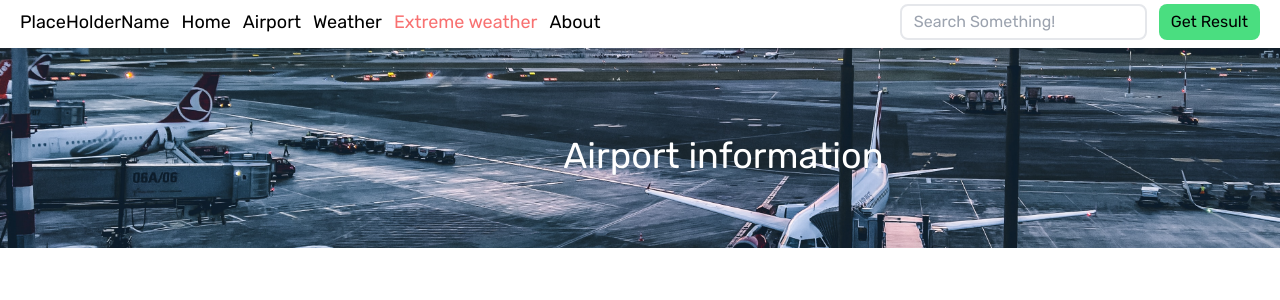
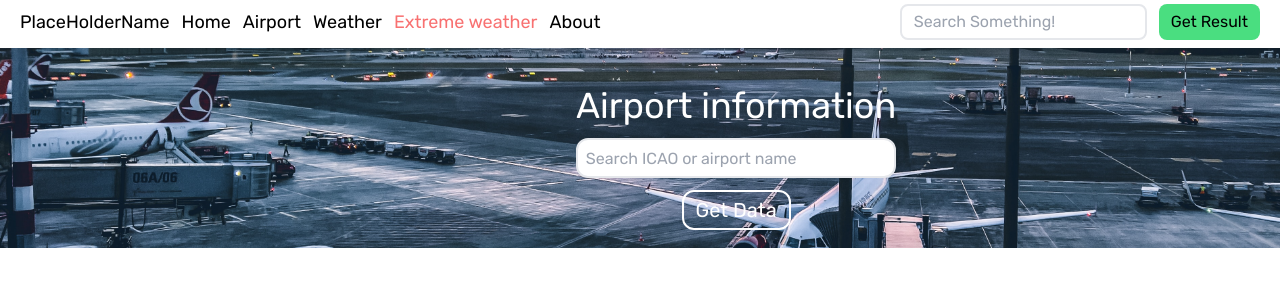
Before and after one commit to mason23zh/Flight_App_Full, a React (Create React App) app in the folder client/: page /airport in a window 1280 px wide. Shown: the top 300 px of the page. Built offline with nearby package versions, Linux system fonts and the light colour scheme; no server answers.

Commit message:
added AirportDisplay template; added AirportList template; hooked up backend api in Airport component

```diff
--- a/client/src/App.jsx
+++ b/client/src/App.jsx
@@ -1,5 +1,3 @@
-import { useCallback, useEffect } from "react";
-import axios from "axios";
 import { Route, Routes } from "react-router-dom";
 import Home from "./component/Home";
 import About from "./component/About";
@@ -10,19 +8,6 @@ import Weather from "./component/Weather";
 import ExtremeWeather from "./component/ExtremeWeather";
 
 const App = () => {
-    const connectTest = useCallback(async () => {
-        const response = await axios.get("http://localhost:8001/api/v1/airports/all-airports");
-        console.log(response.data.data.data);
-        console.log(response.data.data.data.length);
-        const airports = response.data.data.data;
-        console.log(airports);
-        return response;
-    }, []);
-
-    useEffect(() => {
-        connectTest().catch((e) => console.error(e));
-    }, [connectTest]);
-
     return (
         <Routes>
             <Route path="/" element={<Layout />}>
--- a/client/src/api.js
+++ /dev/null
@@ -1,10 +0,0 @@
-import axios from "axios";
-
-export const connectTest = async () => {
-    const response = await axios.get("http://localhost:8001/api/v1/airports/all-airports");
-    console.log(response.data.data.data);
-    console.log(response.data.data.data.length);
-    const airports = response.data.data.data;
-
-    return response;
-};
--- /dev/null
+++ b/client/src/component/AirportDisplay.jsx
@@ -0,0 +1,30 @@
+const AirportDisplay = ({ airport }) => {
+    const { ICAO, elevation, location, name, runways, transitionAltitude } = airport;
+    const renderedRunways = runways.map((runway) => {
+        return (
+            <div key={runway._id}>
+                {runway.runway_id}
+                <br />
+                {runway.ilsFreq === 0 ? "No ILS" : `ILS Freq: ${runway.ilsFreq}`}
+            </div>
+        );
+    });
+    return (
+        <div>
+            ICAO: {ICAO}
+            <br />
+            Elevation: {elevation}
+            <br />
+            Name: {name}
+            <br />
+            Location: {location.coordinates[0]},{location.coordinates[1]}
+            <br />
+            {renderedRunways}
+            <br />
+            TransitionAltitude: {transitionAltitude}
+            <hr />
+        </div>
+    );
+};
+
+export default AirportDisplay;
--- a/client/src/component/Airports.jsx
+++ b/client/src/component/Airports.jsx
@@ -1,10 +1,39 @@
+import axios from "axios";
+import { useCallback, useEffect, useState } from "react";
 import backgroundImage from "../images/mika-baumeister-DHlZenOMjJI-unsplash.jpg";
 import HeroSection from "./HeroSection";
+import AirportsList from "./AirportsList";
 
 const Airports = () => {
+    const [fetchedData, setFetchedData] = useState([]);
     const message = "Airport information";
+    const placeHolderMessage = "Search ICAO or airport name";
 
-    return <HeroSection backgroundImage={backgroundImage} message={message} />;
+    const fetchData = async (userInput) => {
+        const response = await axios.get(`http://localhost:8001/api/v1/airports/generic/${userInput}`);
+        setFetchedData([]);
+        const airports = response.data.data.map((airport) => {
+            return airport;
+        });
+        setFetchedData(airports);
+        return response.data;
+    };
+
+    const handleOnSubmit = (input) => {
+        fetchData(input).catch((e) => console.error(e));
+    };
+
+    return (
+        <div>
+            <HeroSection
+                backgroundImage={backgroundImage}
+                message={message}
+                placedHoldMessage={placeHolderMessage}
+                onSubmit={handleOnSubmit}
+            />
+            <AirportsList airports={fetchedData} />
+        </div>
+    );
 };
 
 export default Airports;
--- /dev/null
+++ b/client/src/component/AirportsList.jsx
@@ -0,0 +1,15 @@
+import AirportDisplay from "./AirportDisplay";
+
+const AirportsList = ({ airports }) => {
+    const renderedAirports = airports.map((airport) => {
+        return (
+            <div key={airport.id}>
+                <AirportDisplay airport={airport} />
+            </div>
+        );
+    });
+
+    return <div>{renderedAirports}</div>;
+};
+
+export default AirportsList;
--- a/client/src/component/ExtremeWeather.jsx
+++ b/client/src/component/ExtremeWeather.jsx
@@ -3,7 +3,8 @@ import HeroSection from "./HeroSection";
 
 const ExtremeWeather = () => {
     const message = "Extreme weather";
-    return <HeroSection backgroundImage={backgroundImage} message={message} />;
+    const placeHolderMessage = "Search country or area";
+    return <HeroSection backgroundImage={backgroundImage} message={message} placedHoldMessage={placeHolderMessage} />;
 };
 
 export default ExtremeWeather;
--- a/client/src/component/HeroSection.jsx
+++ b/client/src/component/HeroSection.jsx
@@ -1,4 +1,17 @@
-const HeroSection = ({ backgroundImage, message }) => {
+import { useState } from "react";
+
+const HeroSection = ({ backgroundImage, message, placedHoldMessage, onSubmit }) => {
+    const [input, setInput] = useState("");
+
+    const handleFormSubmit = (e) => {
+        e.preventDefault();
+        onSubmit(input);
+        setInput("");
+    };
+
+    const handleInputChange = (e) => {
+        setInput(e.target.value);
+    };
     return (
         <div className="relative">
             <div
@@ -11,7 +24,18 @@ const HeroSection = ({ backgroundImage, message }) => {
                     width: "auto",
                 }}
             ></div>
-            <h2 className="absolute text-white text-4xl top-[44%] left-[44%]">{message}</h2>
+            <form onSubmit={handleFormSubmit} className="absolute top-[19%] left-[45%]">
+                <div className="flex flex-col items-center justify-center gap-3">
+                    <h2 className="text-white text-4xl">{message}</h2>
+                    <input
+                        onChange={handleInputChange}
+                        value={input}
+                        className="rounded-xl border-2 w-full h-10"
+                        placeholder={`  ${placedHoldMessage}`}
+                    />
+                    <button className="px-3 py-1 text-white border-white border-2 rounded-xl text-xl">Get Data</button>
+                </div>
+            </form>
         </div>
     );
 };
--- a/client/src/component/Weather.jsx
+++ b/client/src/component/Weather.jsx
@@ -3,7 +3,8 @@ import HeroSection from "./HeroSection";
 
 const Weather = () => {
     const message = "Current weather";
-    return <HeroSection backgroundImage={backgroundImage} message={message} />;
+    const placeHolderMessage = "Search ICAO or airport name";
+    return <HeroSection backgroundImage={backgroundImage} message={message} placedHoldMessage={placeHolderMessage} />;
 };
 
 export default Weather;
```
